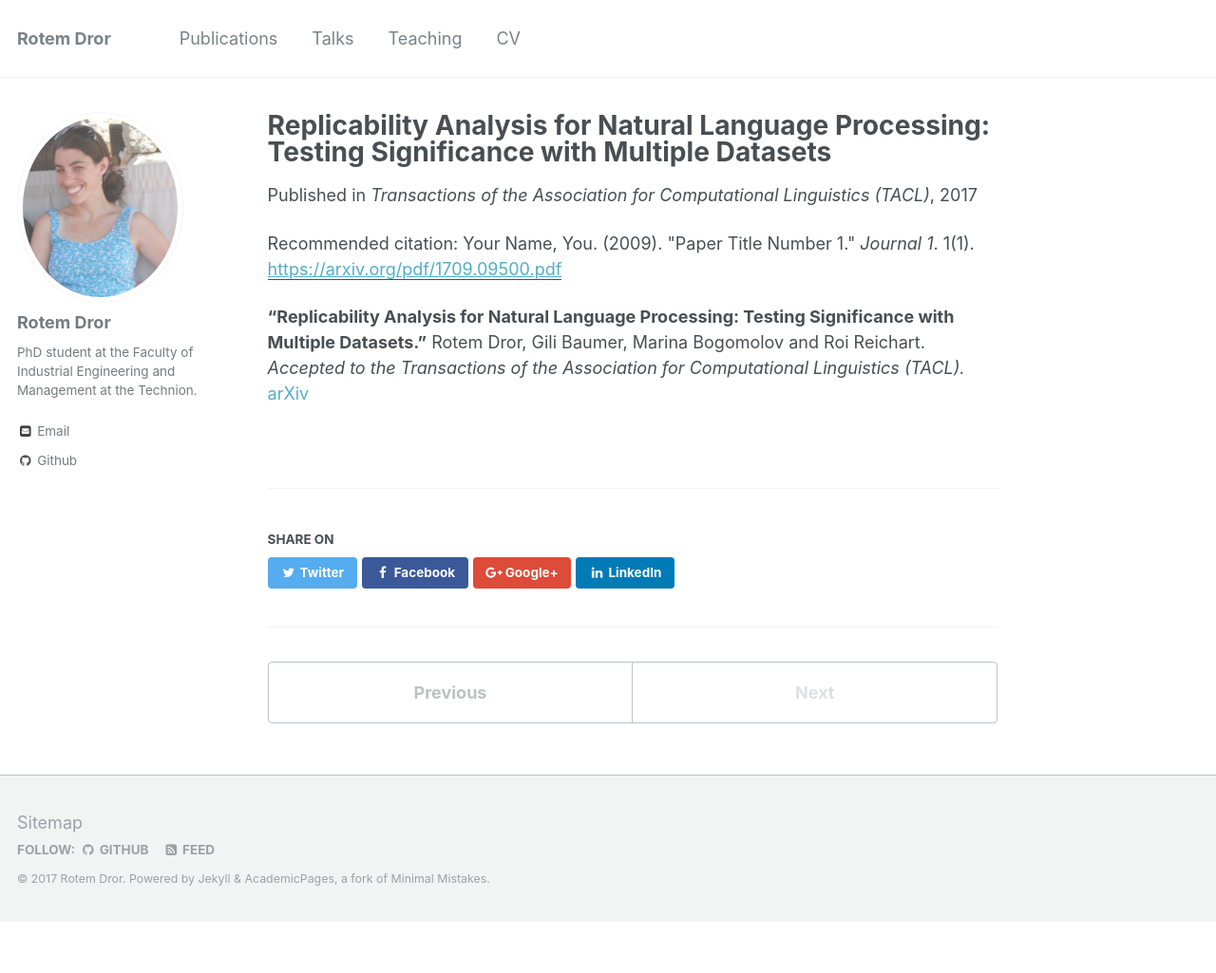
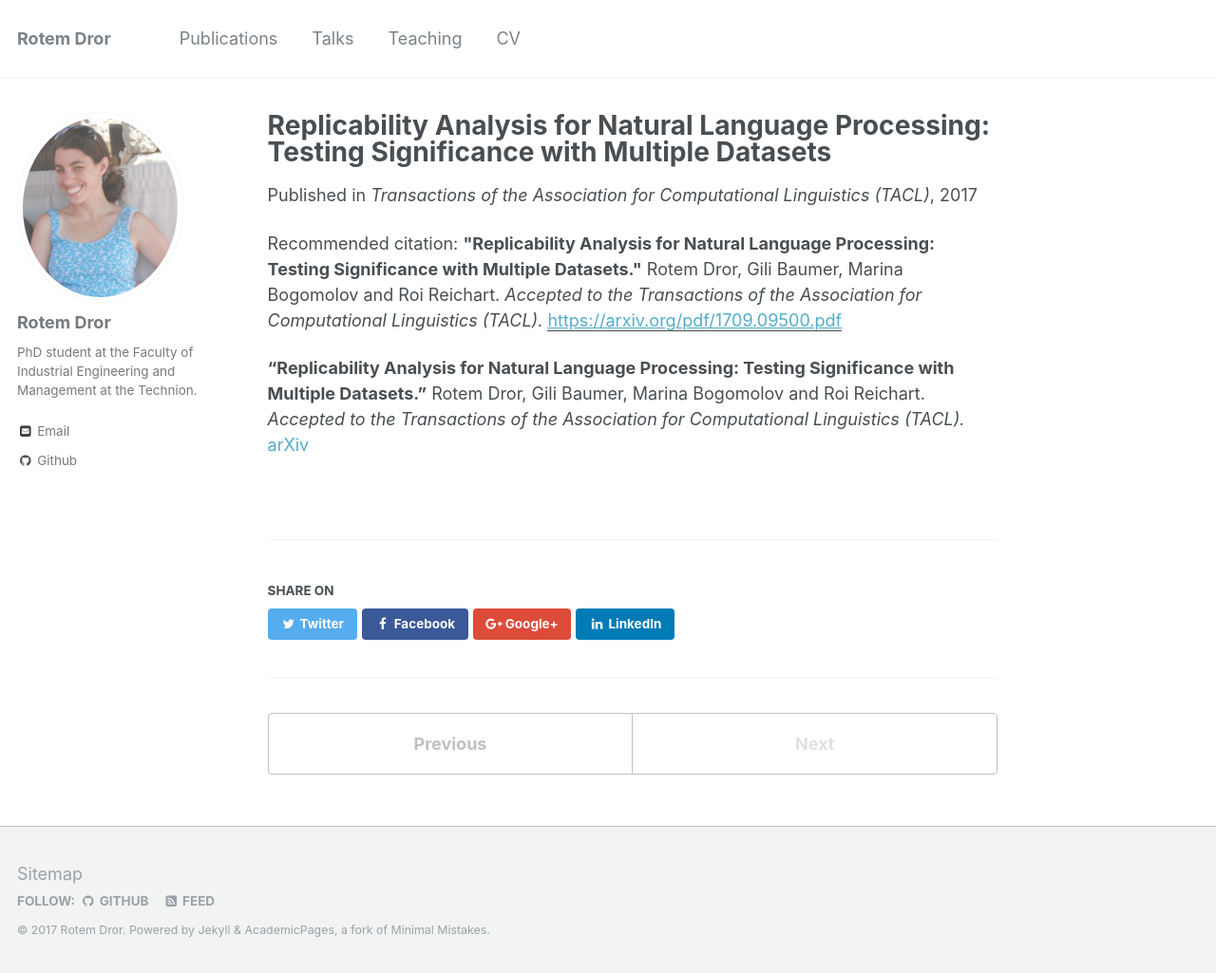
Before and after one commit to rtmdrr/rtmdrr.github.io, a Jekyll site: the page built from _publications/2009-10-01-paper-title-number-1.md, in a window 1280 px wide and 1025 px high. Shown: the whole window at 95% size. Built offline with Jekyll 4.4.1, drawn with Linux system fonts in a browser that asks for light colours.

Commit message:
Update 2009-10-01-paper-title-number-1.md

```diff
--- a/_publications/2009-10-01-paper-title-number-1.md
+++ b/_publications/2009-10-01-paper-title-number-1.md
@@ -6,7 +6,7 @@
 date: 2017-10-01
 venue: 'Transactions of the Association for Computational Linguistics (TACL)'
 paperurl: 'https://arxiv.org/pdf/1709.09500.pdf'
-citation: 'Your Name, You. (2009). &quot;Paper Title Number 1.&quot; <i>Journal 1</i>. 1(1).'
+citation: '<b>"Replicability Analysis for Natural Language Processing: Testing Significance with Multiple Datasets."</b> Rotem Dror, Gili Baumer, Marina Bogomolov and Roi Reichart. <i>Accepted to the Transactions of the Association for Computational Linguistics (TACL).</i>'
 ---
 
 <b>"Replicability Analysis for Natural Language Processing: Testing Significance with Multiple Datasets."</b> Rotem Dror, Gili Baumer, Marina Bogomolov and Roi Reichart. <i>Accepted to the Transactions of the Association for Computational Linguistics (TACL).</i> [arXiv](https://arxiv.org/pdf/1709.09500.pdf)
```
